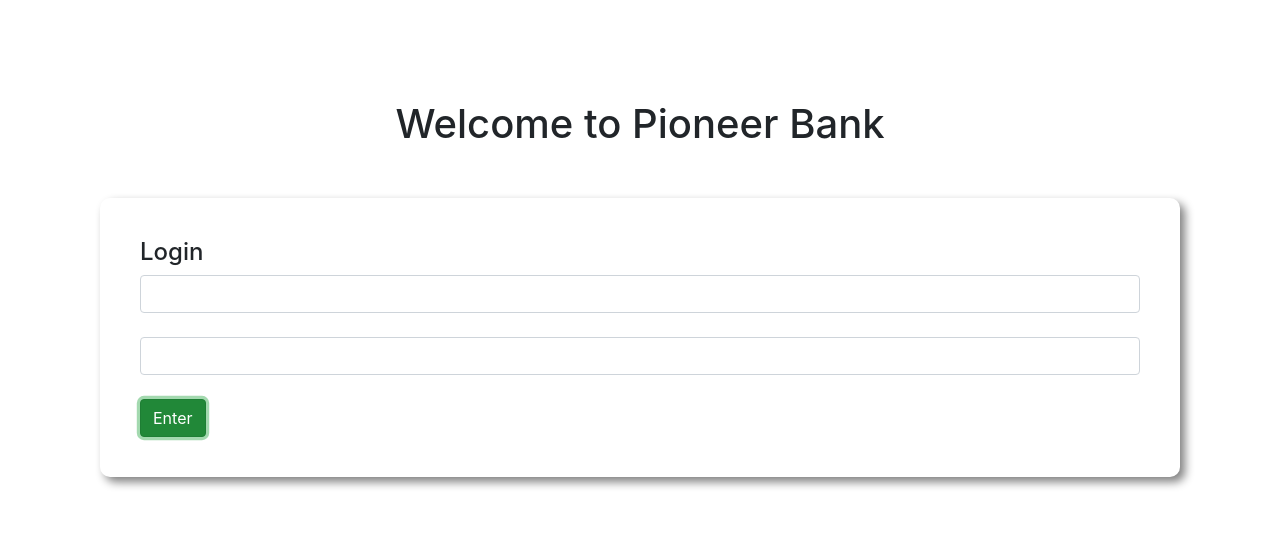
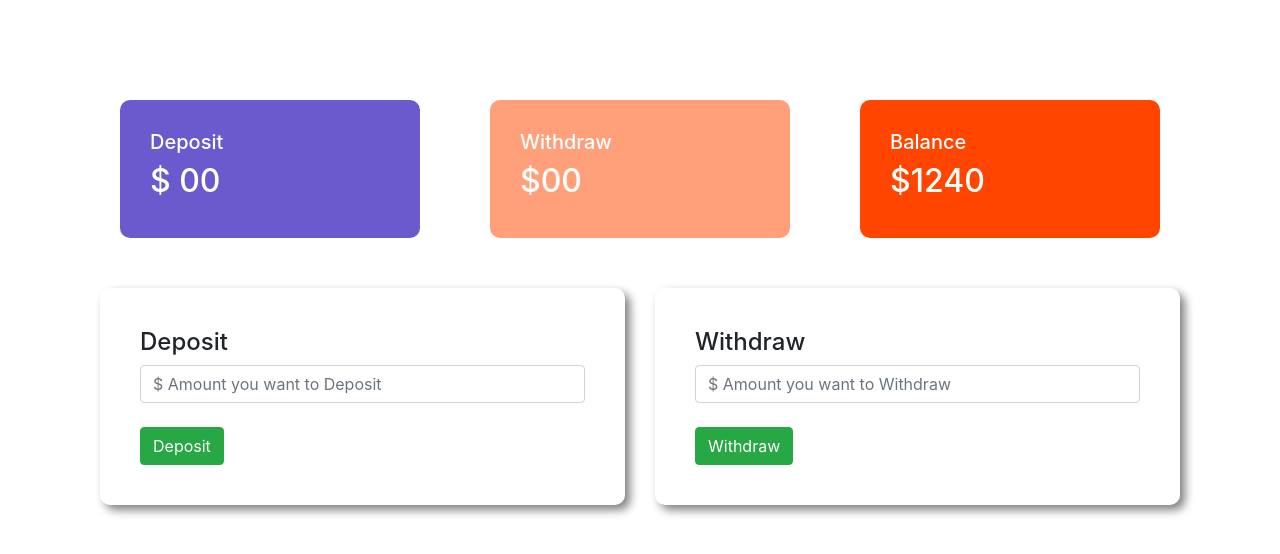
Before and after one commit to MdTaufiqurRahman/pioneer-bank, a plain HTML site: page index.html in a window 1280 px wide. Both pictures are taken after a click on the button "Enter". Drawn offline with nearby package versions, Linux system fonts and the light colour scheme.

Commit message:
half part done

```diff
--- a/index.html
+++ b/index.html
@@ -12,13 +12,78 @@
         <h1 class="text-center">Welcome to Pioneer Bank</h1>
         <div class="submit-area">
             <h4>Login</h4>
-            <input type="text" class="form-control">
+            <input type="text" class="form-control" placeholder="Email">
             <br>
-            <input type="password" class="form-control">
+            <input type="password" class="form-control" placeholder="Password">
             <br>
-            <button class="btn btn-success">Enter</button>
+            <button id="submit-button" class="btn btn-success">Enter</button>
         </div>
     </div>
+    <div id="transaction-area">
+      <div class="row">
+          <div class="col-md-4">
+              <div class="deposit status">
+                <h5>Deposit</h5>
+                <h2>$ <span id="currentDeposit" >00</span></h2>
+              </div>
+          </div>
+          <div class="col-md-4">
+              <div class="withdraw status">
+                <h5>Withdraw</h5>
+                <h2>$00</h2>
+              </div>
+          </div>
+          <div class="col-md-4">
+              <div class="balance status">
+                <h5>Balance</h5>
+                <h2>$1240</h2>
+              </div>
+          </div>
+      </div>
+       <div class="row">
+           <div class="col-md-6">
+               <div class="submit-area">
+                <h4>Deposit</h4>
+                <input id="depositAmount" type="text" class="form-control" placeholder="$ Amount you want to Deposit">
+                <br>
+                <button id="addDeposit" class="btn btn-success">Deposit</button>
+               </div>
+           </div>
+           <div class="col-md-6">
+               <div class="submit-area">
+                <h4>Withdraw</h4>
+                <input type="text" class="form-control" placeholder="$ Amount you want to Withdraw">
+                <br>
+                <button class="btn btn-success">Withdraw</button>
+               </div>
+           </div>
+       </div>
+        </div>
 
+    </div>
+    <script>
+        //login event listener
+        const submitBtn=document.getElementById("submit-button");
+        submitBtn.addEventListener('click',function(){
+            const loginArea=document.getElementById("login-area");
+            loginArea.style.display="none";
+            const transactionArea=document.getElementById("transaction-area");
+            transactionArea.style.display="block"
+        })
+        //deposit button event listener
+        const depositBtn=document.getElementById("addDeposit");
+        depositBtn.addEventListener("click",function(){
+            const depositAmount=document.getElementById("depositAmount").value;
+            const depositNumber=parseFloat(depositAmount);
+
+            const currentDeposit=document.getElementById("currentDeposit").innerText;
+            const currentDepositNumber = parseFloat(currentDeposit);
+            const totalDeposit = depositNumber + currentDepositNumber;
+            document.getElementById("currentDeposit").innerText=totalDeposit;
+
+
+        })
+
+    </script>
 </body>
 </html>
--- a/style.css
+++ b/style.css
@@ -7,3 +7,21 @@ body{
     box-shadow: 5px 5px 10px gray;
     padding: 40px;
 }
+#transaction-area{
+    display: none;
+}
+.status{
+    color: white;
+    border-radius: 10px;
+    padding: 30px;
+    margin: 0 20px;
+}
+.deposit{
+    background-color: slateblue;
+}
+.withdraw{
+    background-color: lightsalmon;
+}
+.balance{
+    background-color: orangered;
+}
```
